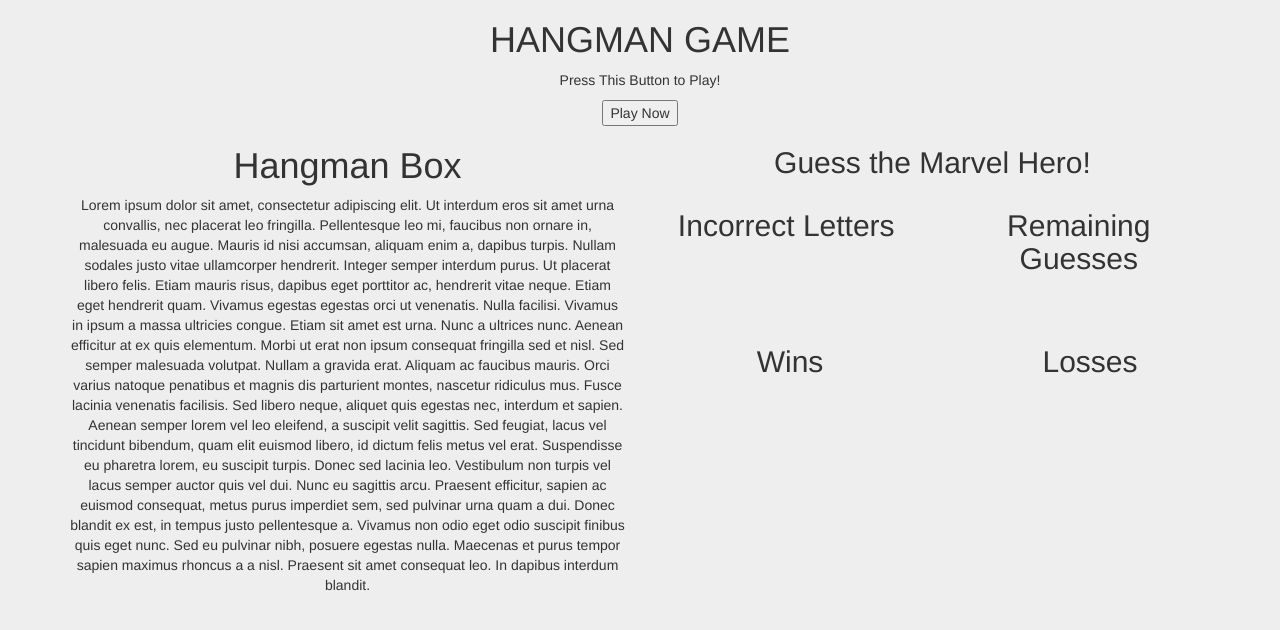
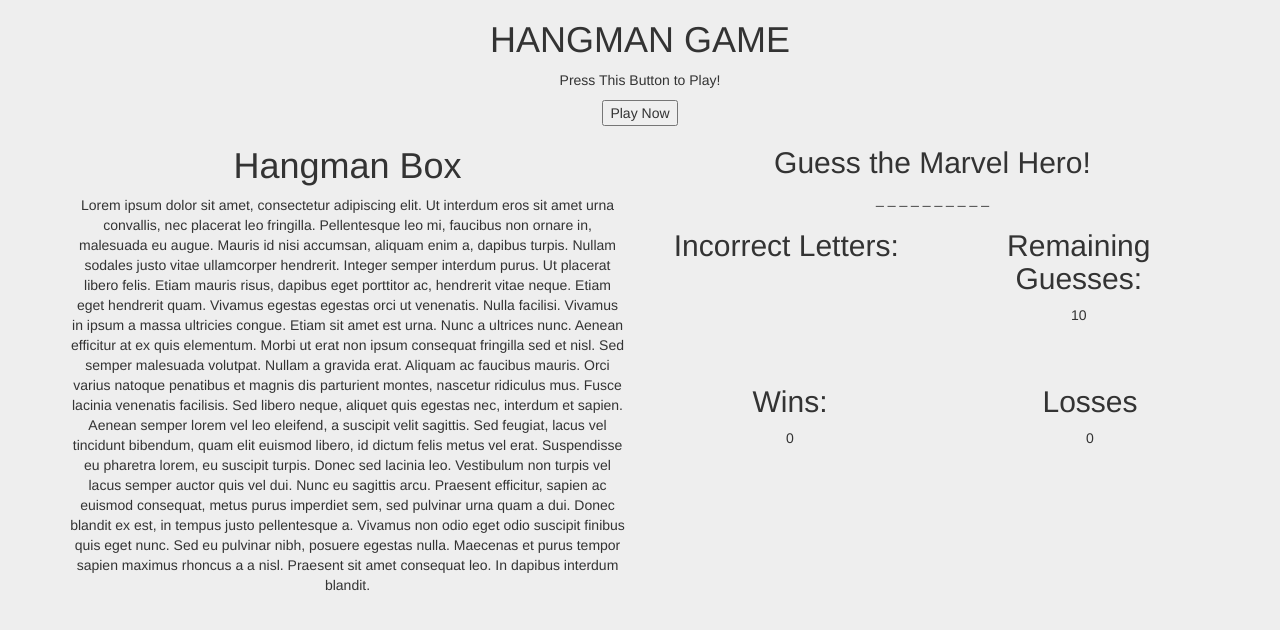
Before and after one commit to giampietrojess/Hangman-Game, a plain HTML site: page index.html in a window 1280 px wide. Both pictures are taken after a click on the button "Play Now". Drawn offline with nearby package versions, Linux system fonts and the light colour scheme.

Commit message:
made new game button work yay

```diff
--- a/assets/java/game.js
+++ b/assets/java/game.js
@@ -1,22 +1,22 @@
     //DOM elements to "hook" into
-    var newGamebutton = document.getElementById('new-game');
-        placeholders = document.getElementById('placeholders');
-        letterGuessed = document.getElementById('letter-guessed');
-        remainingGuesses = document.getElementById('remaining-guesses');
-        wins = document.getElementById('wins');
-        loses = document.getElementById('losses');
+    var DOMnewGamebutton = document.getElementById('new-game-button'),
+        DOMplaceholders = document.getElementById('placeholders'),
+        DOMguessedLetters = document.getElementById('guessed-letters'),
+        DOMremainingGuesses = document.getElementById('remaining-guesses'),
+        DOMwins = document.getElementById('wins'),
+        DOMlosses = document.getElementById('losses');
 
     // Options for Random Words
 
-    var randomWords = ["Hawkeye","Iron Man","Spider Man","The Incredible Hulk","Black Widow","Captain America","Thor","Wolverine","Daredevil","Dr. Strange","Black Panther","Deadpool"]
-        wins = 0;
-        losses = 0;
-        guessesLeft = 10;
-        gameRunning = false;
-        mysteryWord = '';
-        mysteryWordPlaceholderArr = [];
-        guessedLettersBox = [];
-        wrongLettersBox = [];
+    var randomWords = ["Hawkeye","Iron Man","Spider Man","The Incredible Hulk","Black Widow","Captain America","Thor","Wolverine","Daredevil","Dr. Strange","Black Panther","Deadpool"],
+        wins = 0,
+        losses = 0,
+        guessesLeft = 10,
+        gameRunning = false,
+        mysteryWord = '',
+        mysteryWordPlaceholderArr = [],
+        guessedLettersBank = [],
+        wrongLettersBank = [];
 
 
     // Start the Game function
@@ -25,12 +25,13 @@
 
         gameRunning = true;
         guessesLeft = 10;
-        guessedLettersBox = [];
-        wrongLettersBox = [];
+        guessedLettersBank = [];
+        wrongLettersBank = [];
         mysteryWordPlaceholderArr = [];
 
         //This chooses the new word for each new game
         mysteryWord = randomWords[Math.floor(Math.random() * randomWords.length)];
+
         //This randomly loops through the words in the Random Words Array
         for (var i = 0; i < mysteryWord.length; i++) {
 
@@ -40,18 +41,17 @@
             }
             // Otherwise, each letter is replaced with an underscore
             else {
-                mysteryWordPlaceholderArr.push('_');
+                mysteryWordPlaceholderArr.push(' _ ');
             }
-
         }
 
-        remainingGuesses.textContent = guessesLeft;
-        placeholders.textContent = mysteryWordPlaceholderArr.join('');
-        letterGuessed.textContent = wrongLettersBox;
+        DOMremainingGuesses.textContent = guessesLeft;
+        DOMplaceholders.textContent = mysteryWordPlaceholderArr.join('');
+        DOMguessedLetters.textContent = wrongLettersBox;
 
-
+    }
     // Add event listener
-        newgameButton.addEventListener('click', newGame);
+        DOMnewGamebutton.addEventListener('click', newGame);
 
     // Add onkeyup event for letter Guess
 
@@ -61,4 +61,4 @@
 
     // Check if Win
 
-    // Check if Lose
+    // Check if Lost
--- a/index.html
+++ b/index.html
@@ -39,38 +39,38 @@
             <div class="col-md-6">
 
                 <h2>Guess the Marvel Hero!</h2>
-                <div id="mystery-word"> </div>
+                <span id="placeholders">_ _ _ _  _ _ _ _</span>
 
             </div>
 
 
             <div class="col-md-3">
-                <h2>Incorrect Letters</h2>
-                <div id="incorrect-letters"> </div>
+                <h2>Incorrect Letters:</h2>
+                <div id="guessed-letters"></div>
                 <br><br>
             </div>
             <div class="col-md-3">
-                <h2>Remaining Guesses</h2>
-                <div id="remaining-guesses"> </div>
+                <h2>Remaining Guesses:</h2>
+                <div id="remaining-guesses">0</div>
                 <br><br>
             </div>
 
 
         <div class="row">
             <div class="col-md-3">
-                <h2>Wins</h2>
-                <div id="wins"> </div>
+                <h2>Wins:</h2>
+                <div id="wins">0</div>
                 <br><br>
             </div>
             <div class="col-md-3">
                 <h2>Losses</h2>
-                <div id="losses"> </div>
+                <div id="losses">0</div>
             </div>
         </div>
 
 
     </div>
         <script src="https://maxcdn.bootstrapcdn.com/bootstrap/3.3.7/js/bootstrap.min.js"></script>
-        <script src="game.js"></script>
+        <script src="assets/java/game.js"></script>
 </body>
 </html>
```
